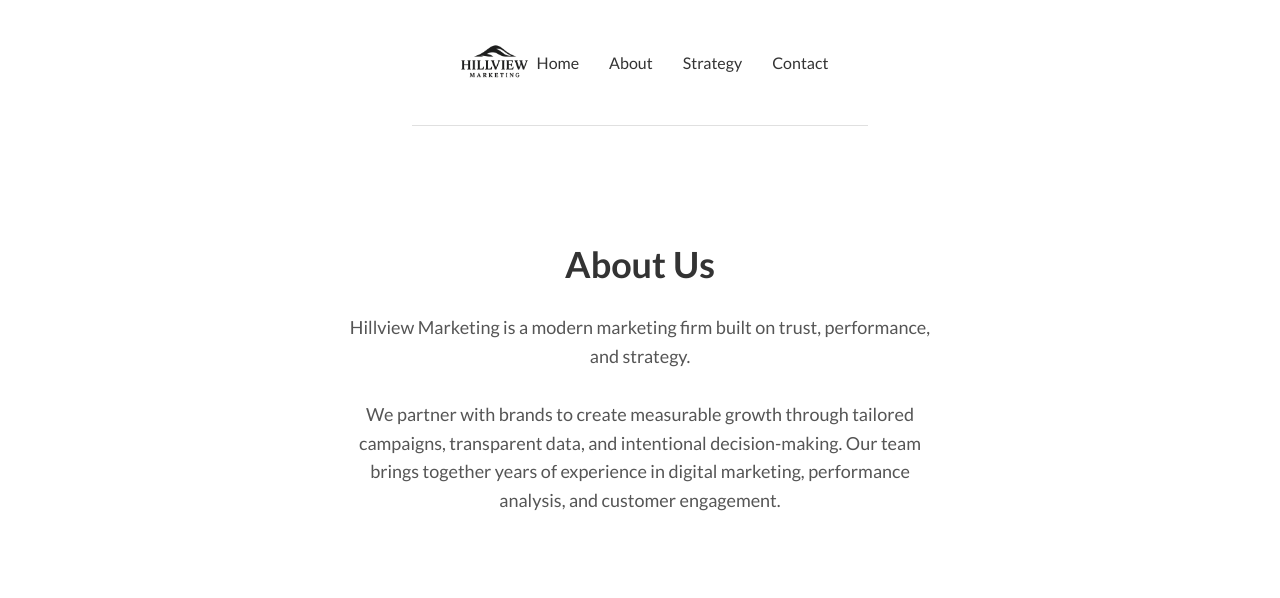
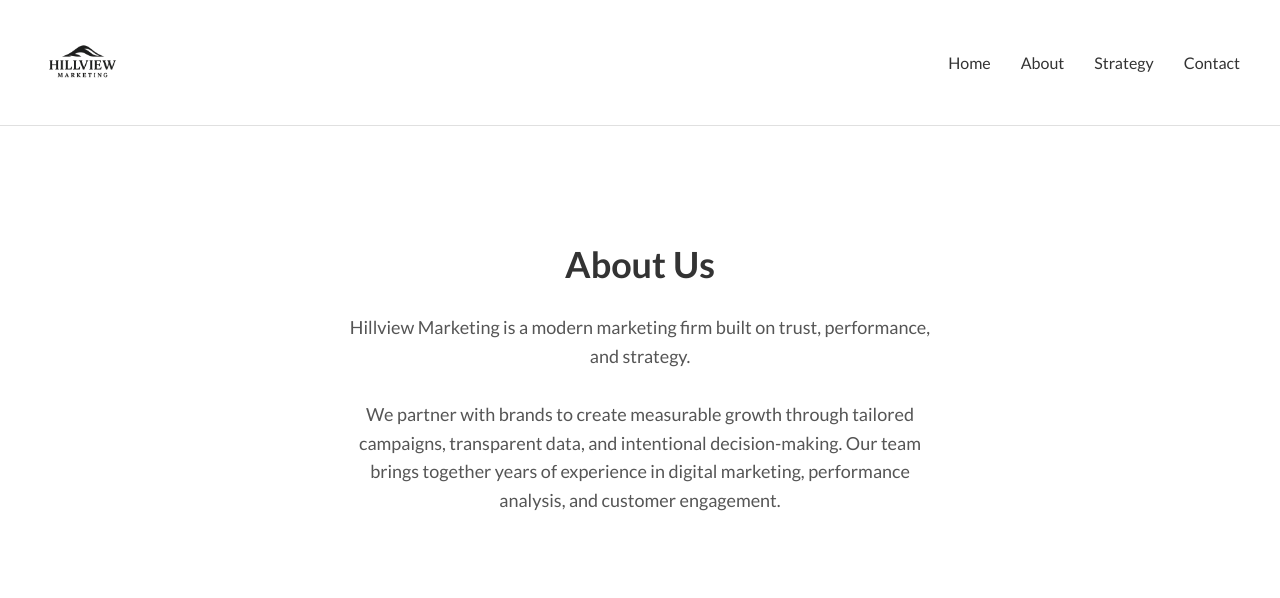
Before and after one commit to HillviewMarketing/Hillview-Marketing-, a plain HTML site: page about.html in a window 1280 px wide. Drawn offline with Linux system fonts and the light colour scheme.

Commit message:
Add files via upload

```diff
--- a/about.html
+++ b/about.html
@@ -7,9 +7,6 @@
   <link href="https://fonts.googleapis.com/css2?family=Lato:wght@400;700&display=swap" rel="stylesheet">
   <style>
     body {
-      display: flex;
-      flex-direction: column;
-      align-items: center;
       margin: 0;
       font-family: 'Lato', sans-serif;
       background-color: #ffffff;
```
Also changed, not shown: strategy.html (+0 -3 lines).
